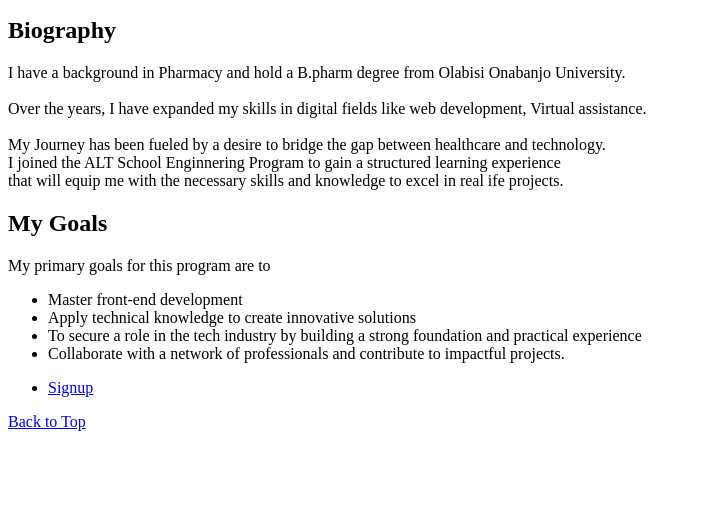
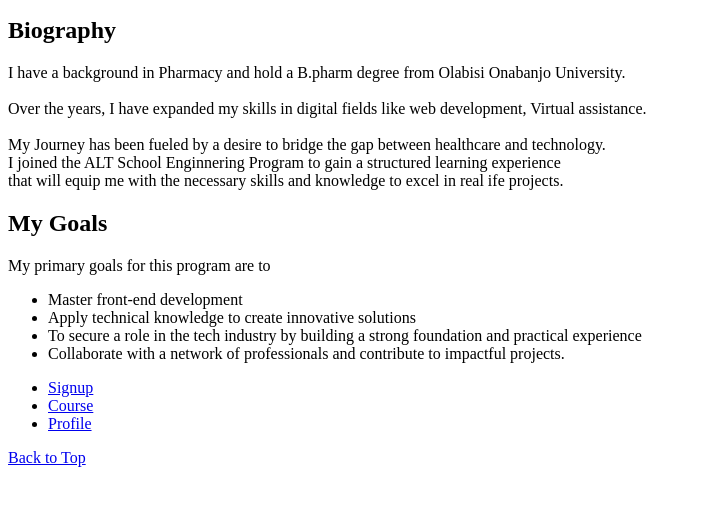
Before and after one commit to Alicedicey/ALTSCHOOL-ASSIGNMENT-ONE, a plain HTML site: page index.html in a window 1280 px wide. Shown: the part 101-606 px from the top of the page, without its empty margins (0-701 px from the left). Drawn offline with Linux system fonts and the light colour scheme.

Commit message:
index.html

```diff
--- a/index.html
+++ b/index.html
@@ -36,6 +36,10 @@
         <ul>
           <li><a href="form.html">Signup</a>
         </li>
+         <li><a href="table.html">Course</a>
+        </li>
+         <li><a href="media.html">Profile</a>
+        </li>
         </ul>
       </nav>
 
```
